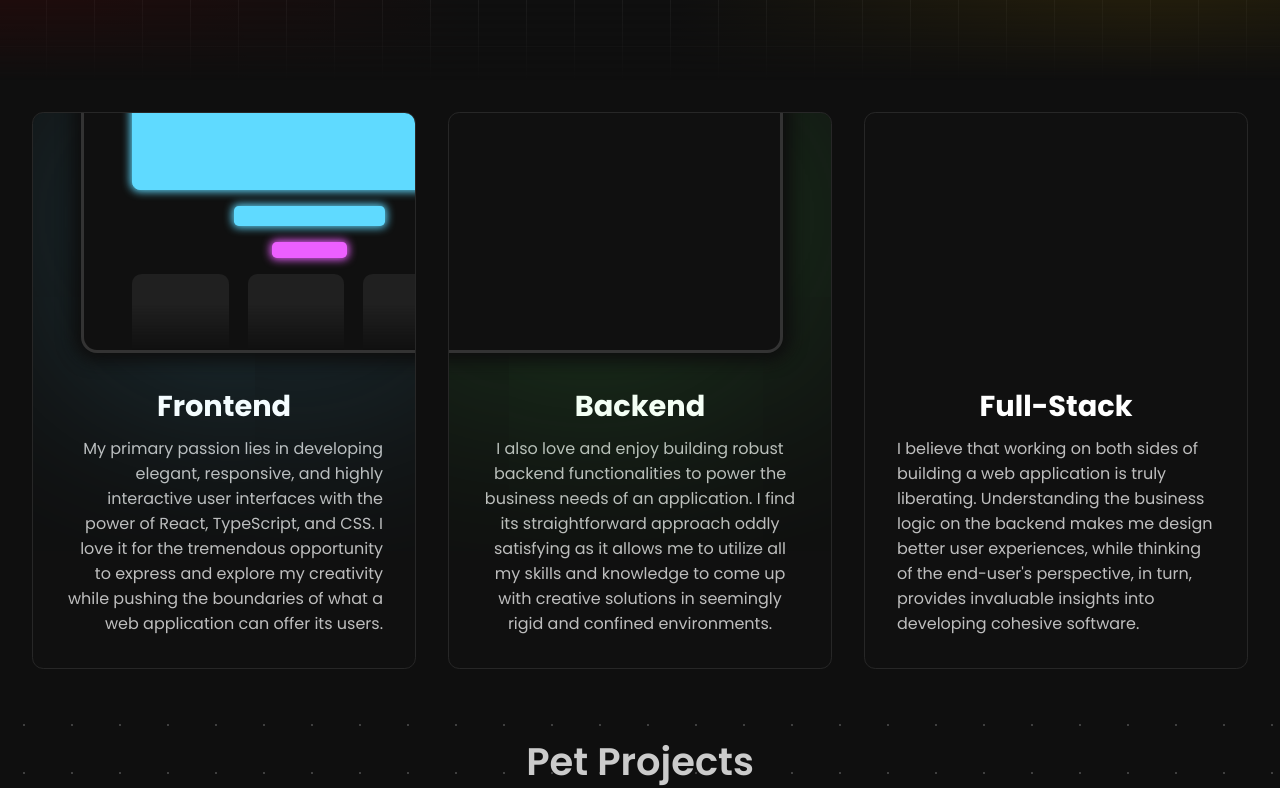
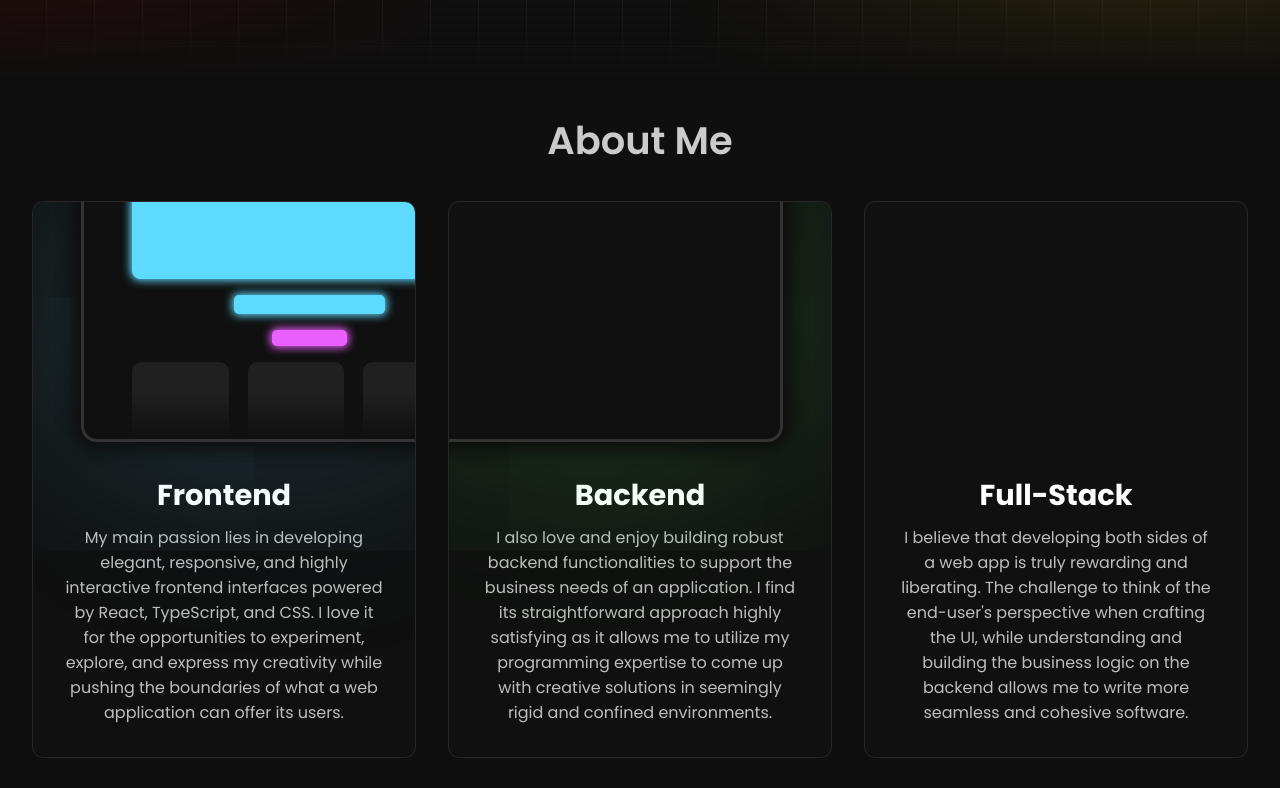
Before and after one commit to LexBorisoff/borisoff.dev, a React (Vite) app: page / in a window 1280 px wide. Shown: the part 720-1508 px from the top of the page. Built offline with nearby package versions, Linux system fonts and the light colour scheme.

Commit message:
feat(about): updated frontend, backend, and fullstack summaries

```diff
--- a/src/layout/about/about.tsx
+++ b/src/layout/about/about.tsx
@@ -1,4 +1,6 @@
 import { styled } from 'styled-components';
+
+import Title from '../../components/title/title';
 
 const AboutSection = styled.section`
   display: flex;
@@ -13,14 +15,10 @@ const ItemsContainer = styled.div`
   gap: 2rem;
   width: 100%;
   max-width: 1280px;
-  padding: 2rem;
+  padding: 0 2rem 2rem;
 `;
 
-interface ItemWrapperProps {
-  $grid: string;
-}
-
-const ItemWrapper = styled.div<ItemWrapperProps>`
+const ItemWrapper = styled.div`
   flex: 1;
   display: flex;
   flex-flow: column nowrap;
@@ -143,8 +141,9 @@ const EndWrapper = styled.div`
 export default function About(): React.ReactNode {
   return (
     <AboutSection>
+      <Title>About Me</Title>
       <ItemsContainer>
-        <ItemWrapper $grid="1/4">
+        <ItemWrapper>
           <ItemHeader>
             <LeftWrapper>
               <FeBox1 />
@@ -158,36 +157,38 @@ export default function About(): React.ReactNode {
             </LeftWrapper>
           </ItemHeader>
           <ItemTitle>Frontend</ItemTitle>
-          <ItemContent $textAlign="right">
-            My primary passion lies in developing elegant, responsive, and
-            highly interactive user interfaces with the power of React,
-            TypeScript, and CSS. I love it for the tremendous opportunity to
-            express and explore my creativity while pushing the boundaries of
-            what a web application can offer its users.
+          <ItemContent>
+            My main passion lies in developing elegant, responsive, and highly
+            interactive frontend interfaces powered by React, TypeScript, and
+            CSS. I love it for the opportunities to experiment, explore, and
+            express my creativity while pushing the boundaries of what a web
+            application can offer its users.
           </ItemContent>
         </ItemWrapper>
 
-        <ItemWrapper $grid="4/7">
+        <ItemWrapper>
           <ItemHeader>
             <EndWrapper></EndWrapper>
           </ItemHeader>
           <ItemTitle>Backend</ItemTitle>
           <ItemContent>
             I also love and enjoy building robust backend functionalities to
-            power the business needs of an application. I find its
-            straightforward approach oddly satisfying as it allows me to utilize
-            all my skills and knowledge to come up with creative solutions in
-            seemingly rigid and confined environments.
+            support the business needs of an application. I find its
+            straightforward approach highly satisfying as it allows me to
+            utilize my programming expertise to come up with creative solutions
+            in seemingly rigid and confined environments.
           </ItemContent>
         </ItemWrapper>
 
-        <ItemWrapper $grid="1/6">
+        <ItemWrapper>
           <ItemHeader></ItemHeader>
           <ItemTitle>Full-Stack</ItemTitle>
-          <ItemContent $textAlign="left">
-            {
-              "I believe that working on both sides of building a web application is truly liberating. Understanding the business logic on the backend makes me design better user experiences, while thinking of the end-user's perspective, in turn, provides invaluable insights into developing cohesive software."
-            }
+          <ItemContent>
+            I believe that developing both sides of a web app is truly rewarding
+            and liberating. The challenge to think of the {"end-user's"}{' '}
+            perspective when crafting the UI, while understanding and building
+            the business logic on the backend allows me to write more seamless
+            and cohesive software.
           </ItemContent>
         </ItemWrapper>
       </ItemsContainer>
```
